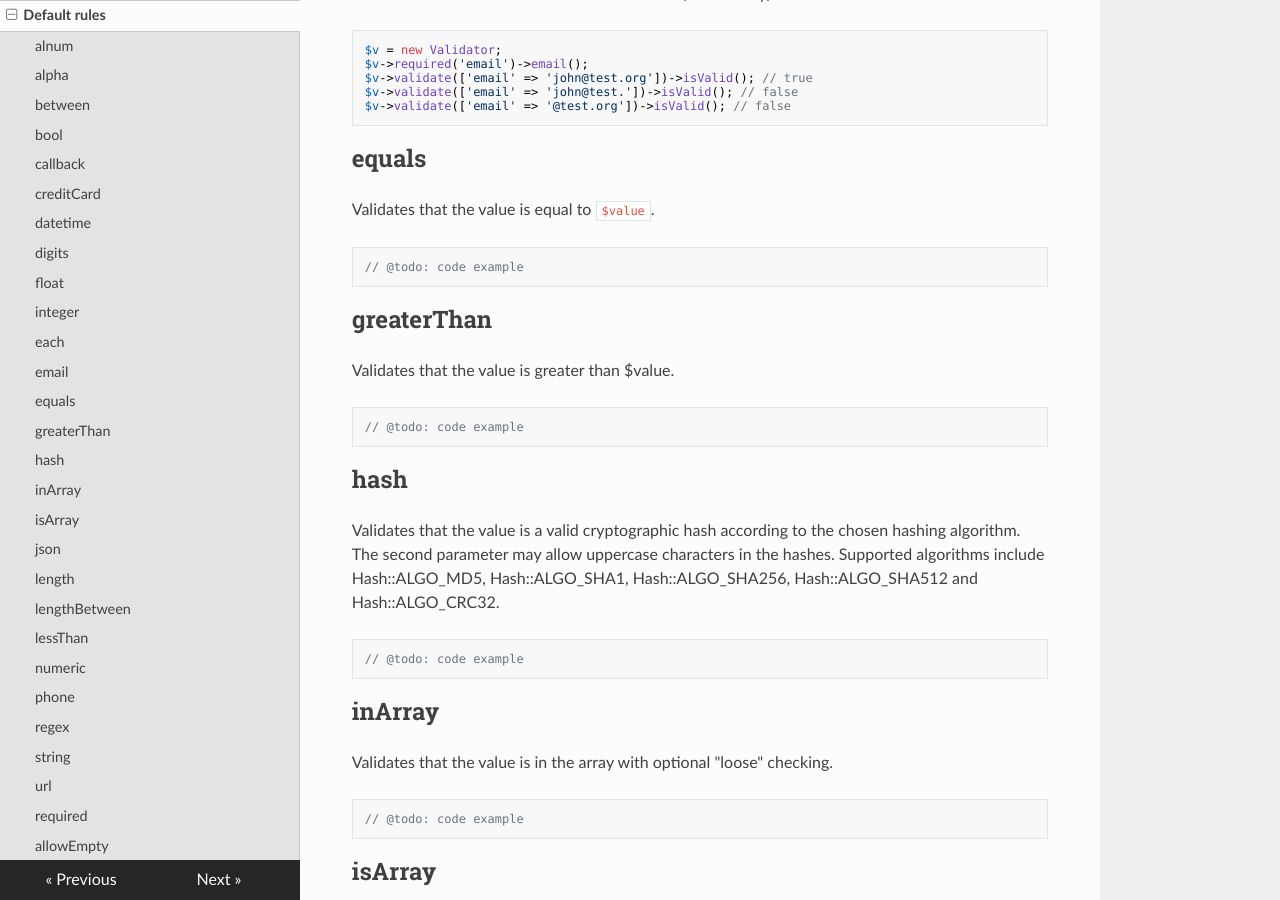
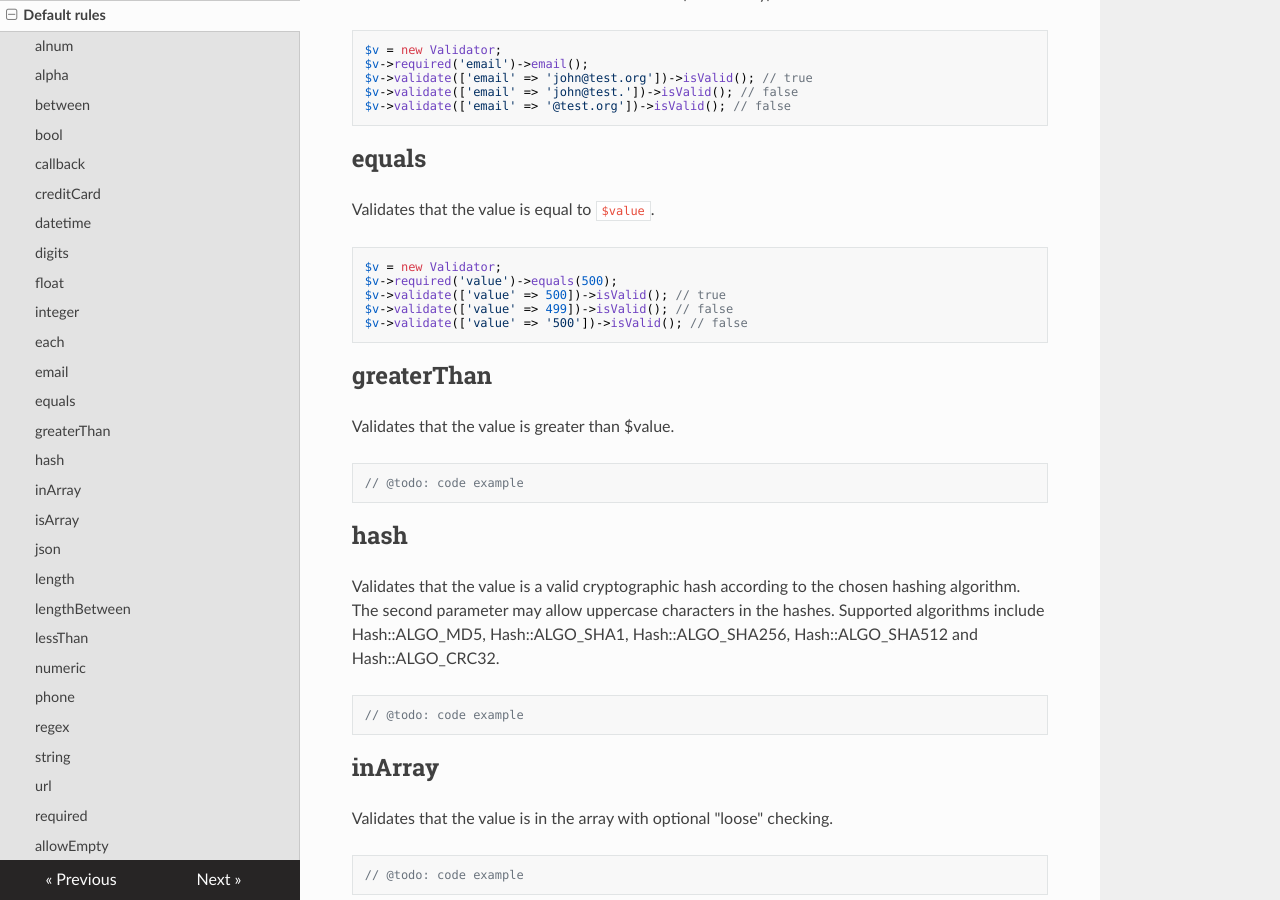
Before and after one commit to particle-php/Validator, an MkDocs documentation site: the page built from docs/rules.md, in a window 1280 px wide and 900 px high, scrolled down 4262 px. Built offline with MkDocs 1.6.1, drawn with Linux system fonts in a browser that asks for light colours; nearby versions of some CDN libraries; old or Windows-style settings are respelled for this version of MkDocs; some of the changed text lies outside the part shown.

Commit message:
Add equals example

````diff
--- a/docs/rules.md
+++ b/docs/rules.md
@@ -104,7 +104,7 @@ as well. This is supported by throwing an Exception of type "InvalidValueExcepti
 ```php
 $v = new Validator;
 $v->required('userId')->callback(function ($value) {
-    if (!getUserFromDb($value)) {
+    if (!getUserFromDb($value)) { // non Particle\Validator function
         throw new Particle\Validator\Exception\InvalidValueException(
             'Unable to find the user with id ' . $value,
             'userId'
@@ -228,7 +228,11 @@ $v->validate(['email' => '@test.org'])->isValid(); // false
 Validates that the value is equal to `$value`.
 
 ```php
-// @todo: code example
+$v = new Validator;
+$v->required('value')->equals(500);
+$v->validate(['value' => 500])->isValid(); // true
+$v->validate(['value' => 499])->isValid(); // false
+$v->validate(['value' => '500'])->isValid(); // false
 ```
 
 ## greaterThan
````
